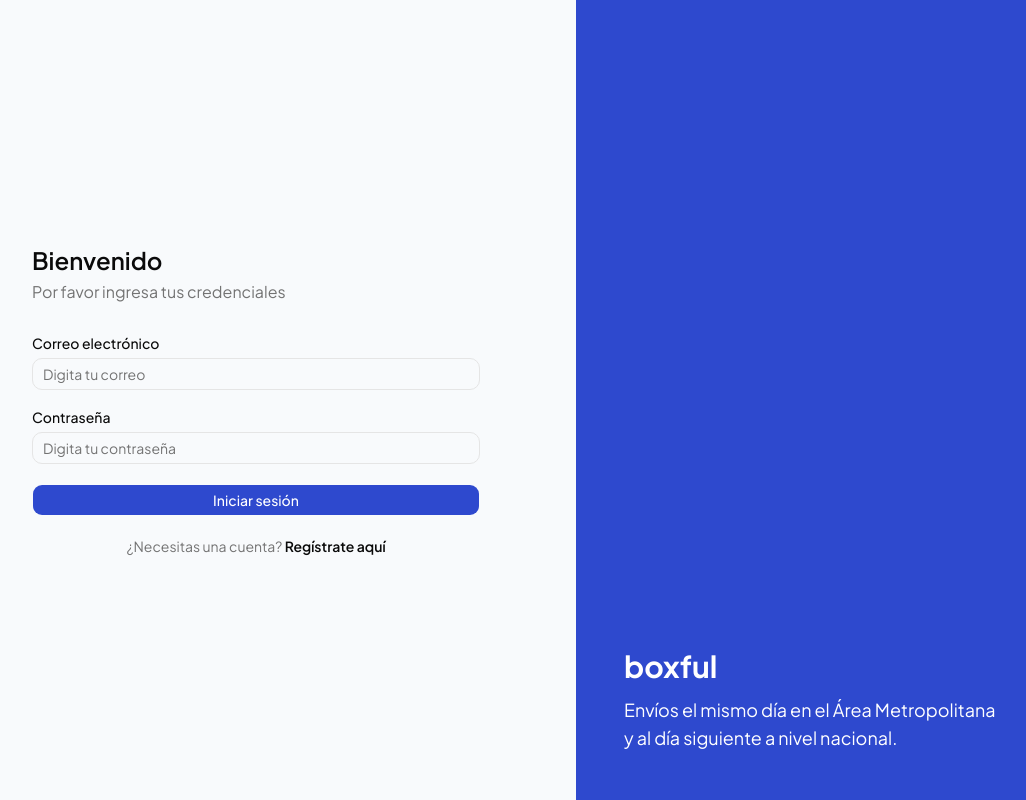
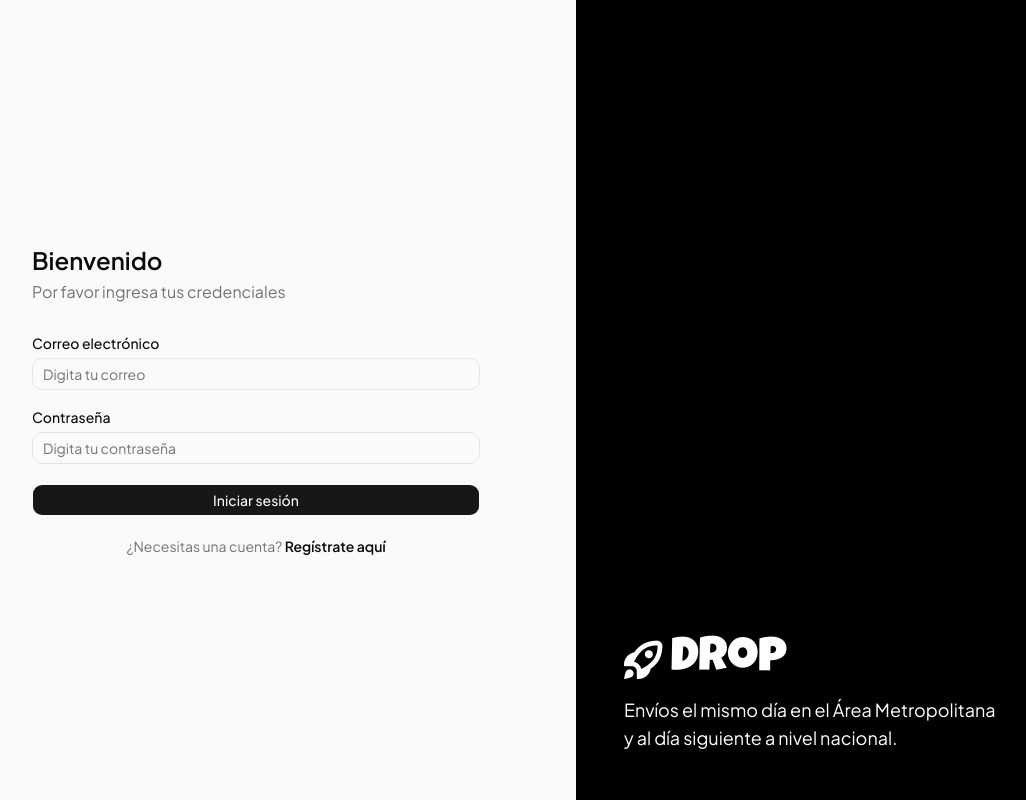
Before and after one commit to HugoLZ7/frontend_drop, a Next.js app: page /login in a window 1280 px wide. Shown: the whole page, without its empty margins (64-1090 px from the left). Built offline with nearby package versions, Linux system fonts and the light colour scheme.

Commit message:
Aplica paleta de colores de Drop y unifica el logo

```diff
--- a/src/app/(auth)/layout.tsx
+++ b/src/app/(auth)/layout.tsx
@@ -1,3 +1,5 @@
+import { Logo } from "@/components/logo";
+
 export default function AuthLayout({
   children,
 }: {
@@ -8,8 +10,8 @@ export default function AuthLayout({
       <main className="flex items-center justify-center bg-slate-50 px-6 py-12">
         <div className="w-full max-w-md">{children}</div>
       </main>
-      <aside className="hidden flex-col justify-end gap-3 bg-primary p-12 text-primary-foreground lg:flex">
-        <p className="text-3xl font-bold">boxful</p>
+      <aside className="hidden flex-col justify-end gap-3 bg-black p-12 text-white lg:flex">
+        <Logo className="text-5xl" />
         <p className="max-w-sm text-lg">
           Envíos el mismo día en el Área Metropolitana y al día siguiente a
           nivel nacional.
--- a/src/app/globals.css
+++ b/src/app/globals.css
@@ -50,14 +50,14 @@
 }
 
 :root {
-  --primary: #2e49ce;
-  --primary-foreground: #ffffff;
   --background: oklch(1 0 0);
   --foreground: oklch(0.145 0 0);
   --card: oklch(1 0 0);
   --card-foreground: oklch(0.145 0 0);
   --popover: oklch(1 0 0);
   --popover-foreground: oklch(0.145 0 0);
+  --primary: oklch(0.205 0 0);
+  --primary-foreground: oklch(0.985 0 0);
   --secondary: oklch(0.97 0 0);
   --secondary-foreground: oklch(0.205 0 0);
   --muted: oklch(0.97 0 0);
--- a/src/components/dashboard/sidebar.tsx
+++ b/src/components/dashboard/sidebar.tsx
@@ -1,16 +1,12 @@
-import "@flaticon/flaticon-uicons/css/bold/straight.css";
 import Link from "next/link";
 import { NavLinks } from "@/components/dashboard/nav-links";
+import { Logo } from "@/components/logo";
 
 export function Sidebar() {
   return (
     <aside className="flex w-60 shrink-0 flex-col gap-8 border-r bg-white px-5 py-6">
-      <Link
-        href="/orders/new"
-        className="flex items-center gap-2 font-brand text-3xl text-black"
-      >
-        <i className="fi fi-bs-rocket-lunch flex text-2xl" />
-        Drop
+      <Link href="/orders/new">
+        <Logo className="text-3xl text-black" />
       </Link>
       <div className="space-y-3">
         <p className="text-xs font-semibold uppercase">Menú</p>
--- /dev/null
+++ b/src/components/logo.tsx
@@ -0,0 +1,11 @@
+import "@flaticon/flaticon-uicons/css/bold/straight.css";
+import { cn } from "@/lib/utils";
+
+export function Logo({ className }: { className?: string }) {
+  return (
+    <span className={cn("flex items-center gap-2 font-brand", className)}>
+      <i className="fi fi-bs-rocket-lunch flex text-[0.8em]" />
+      Drop
+    </span>
+  );
+}
```
